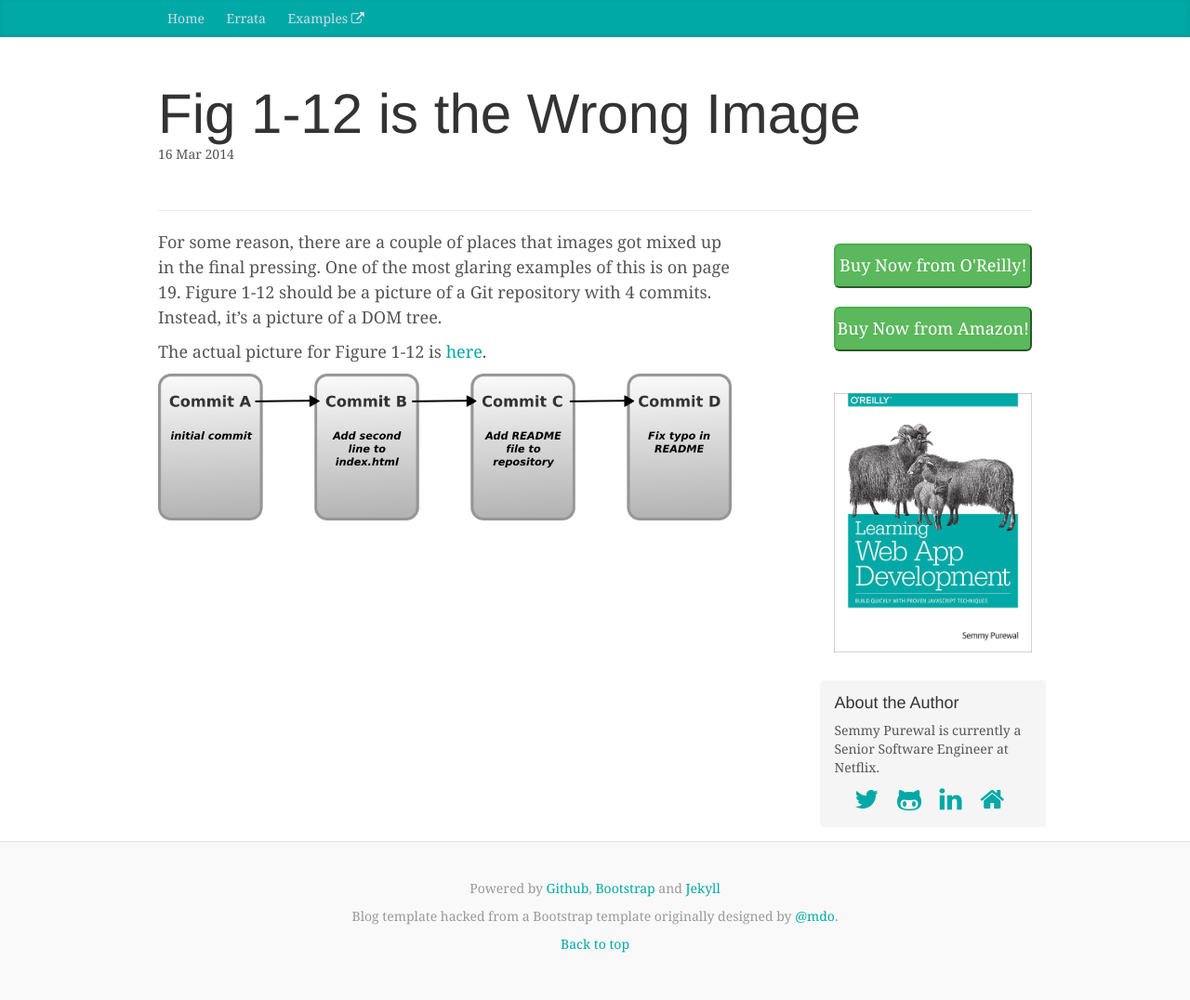
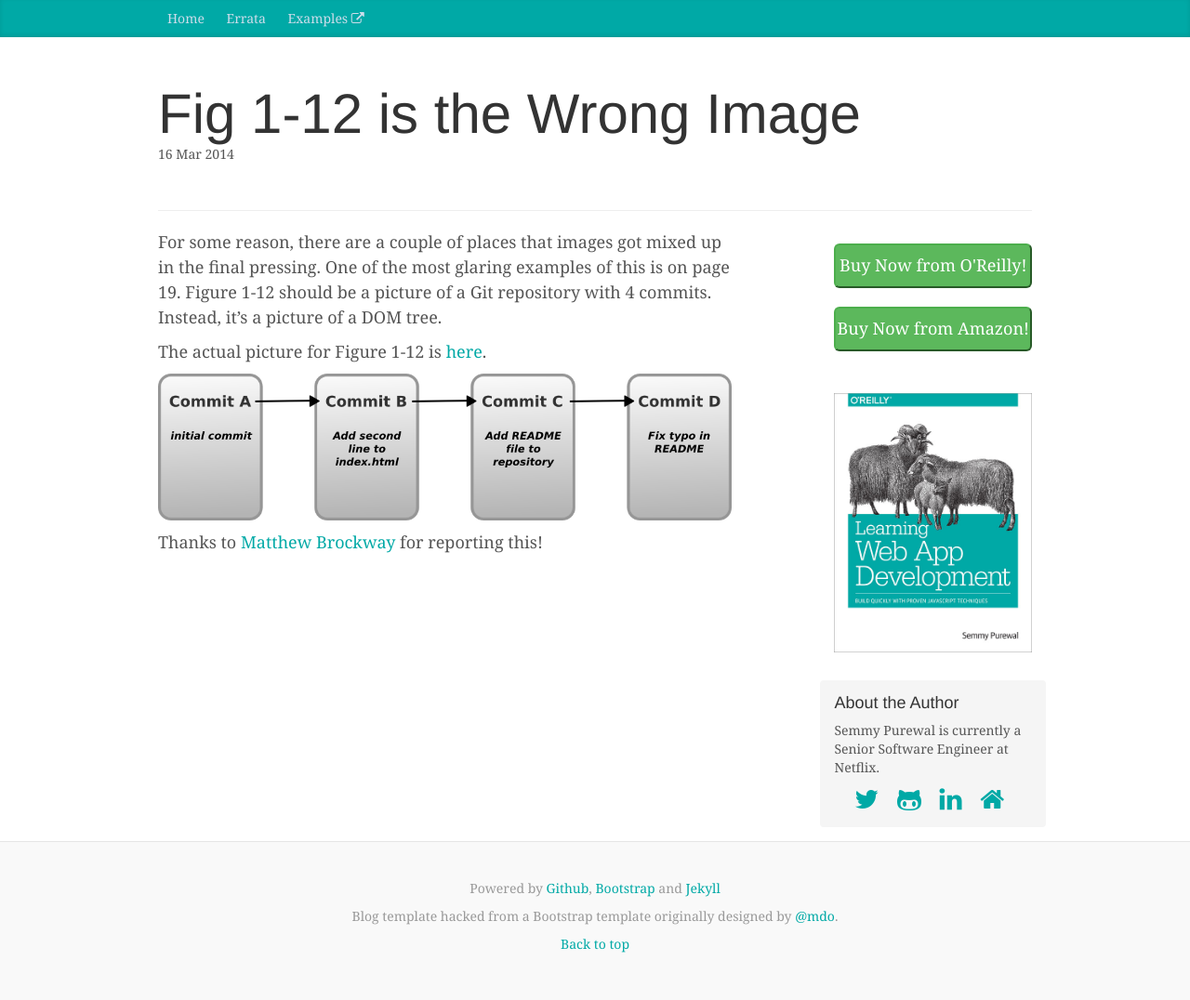
Before and after one commit to learningwebappdev/learningwebappdev.github.io, a Jekyll site: the page built from _posts/2014-03-16-fig-1-12-is-the-wrong-image.markdown, in a window 1280 px wide. Shown: the whole page at 93% size. Built offline with Jekyll 4.4.1, drawn with Linux system fonts in a browser that asks for light colours; nearby versions of some CDN libraries; Markdown is read by kramdown in place of the engine named in the settings.

Commit message:
Give credit to Matthew Brockway for reporting previous error

```diff
--- a/_posts/2014-03-16-fig-1-12-is-the-wrong-image.markdown
+++ b/_posts/2014-03-16-fig-1-12-is-the-wrong-image.markdown
@@ -14,3 +14,5 @@ a picture of a DOM tree.
 The actual picture for Figure 1-12 is [here](/images/git_diagram.png).
 
 <img class="img-responsive" src="/images/git_diagram.png">
+
+Thanks to [Matthew Brockway](http://twitter.com/BothXP) for reporting this!
```
